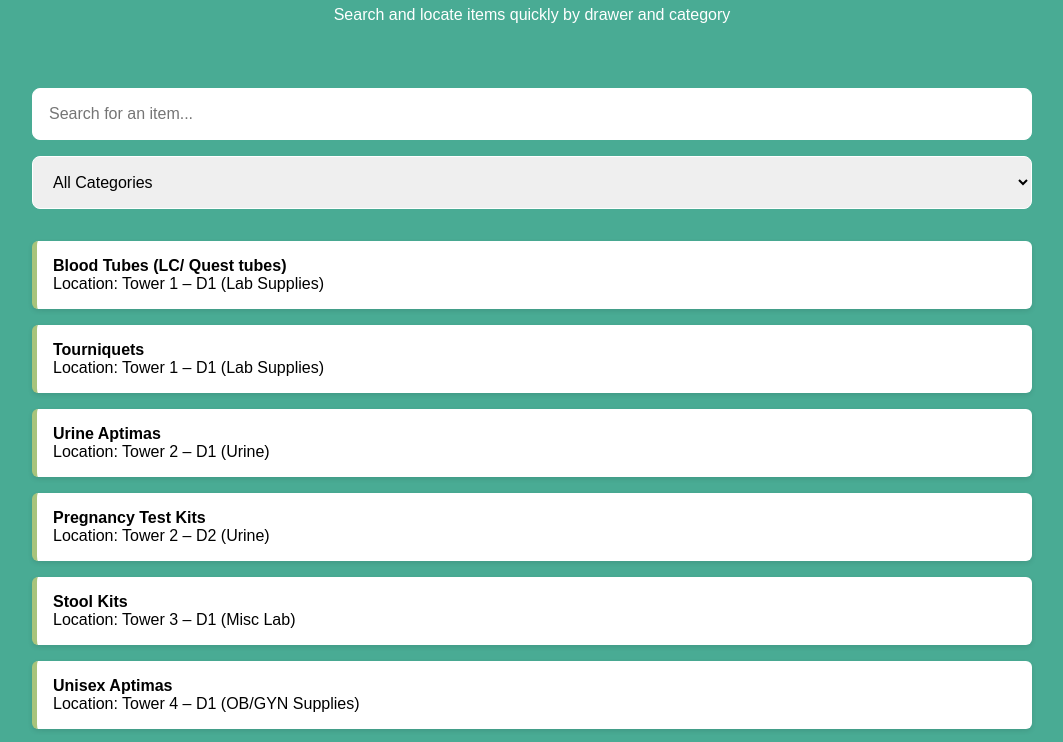
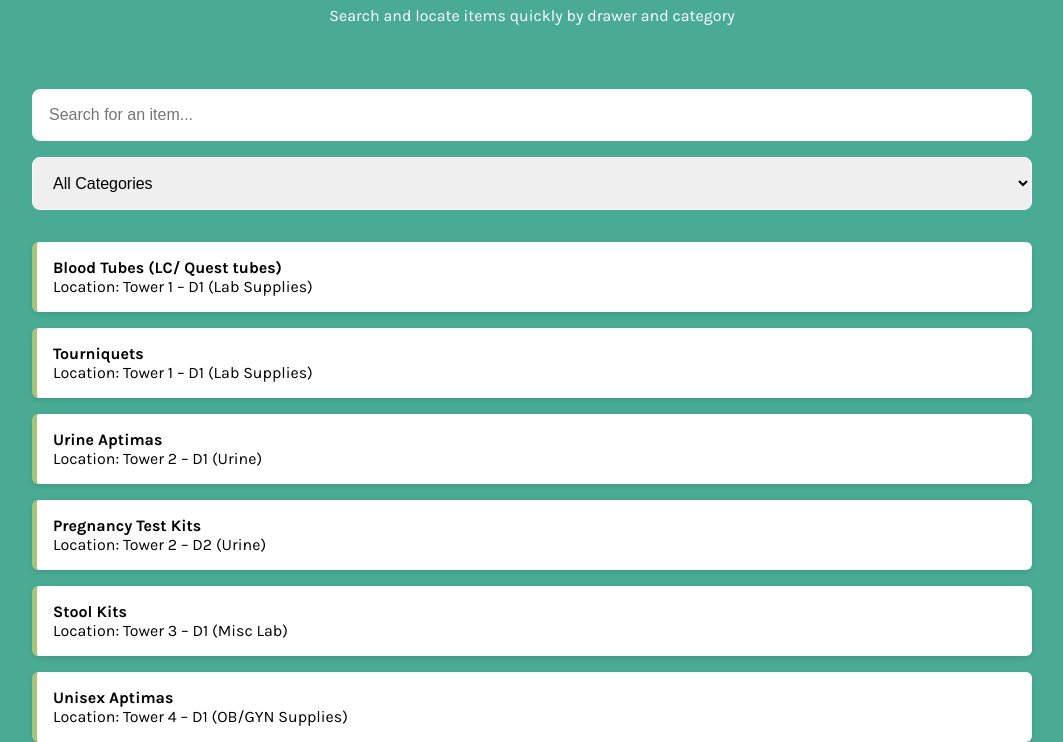
Before and after one commit to samorales1790/inventory-closet, a plain HTML site: page index.html in a window 1280 px wide. Shown: the part 90-832 px from the top of the page, without its empty margins (108-1171 px from the left). Drawn offline with Linux system fonts and the light colour scheme.

Commit message:
Update index.html

```diff
--- a/index.html
+++ b/index.html
@@ -4,6 +4,7 @@
   <meta charset="UTF-8" />
   <meta name="viewport" content="width=device-width, initial-scale=1.0" />
   <title>5CC Inventory Closet</title>
+  <link href="https://fonts.googleapis.com/css2?family=Karla:wght@400;700&display=swap" rel="stylesheet" />
   <link rel="stylesheet" href="style.css" />
 </head>
 <body>
```
